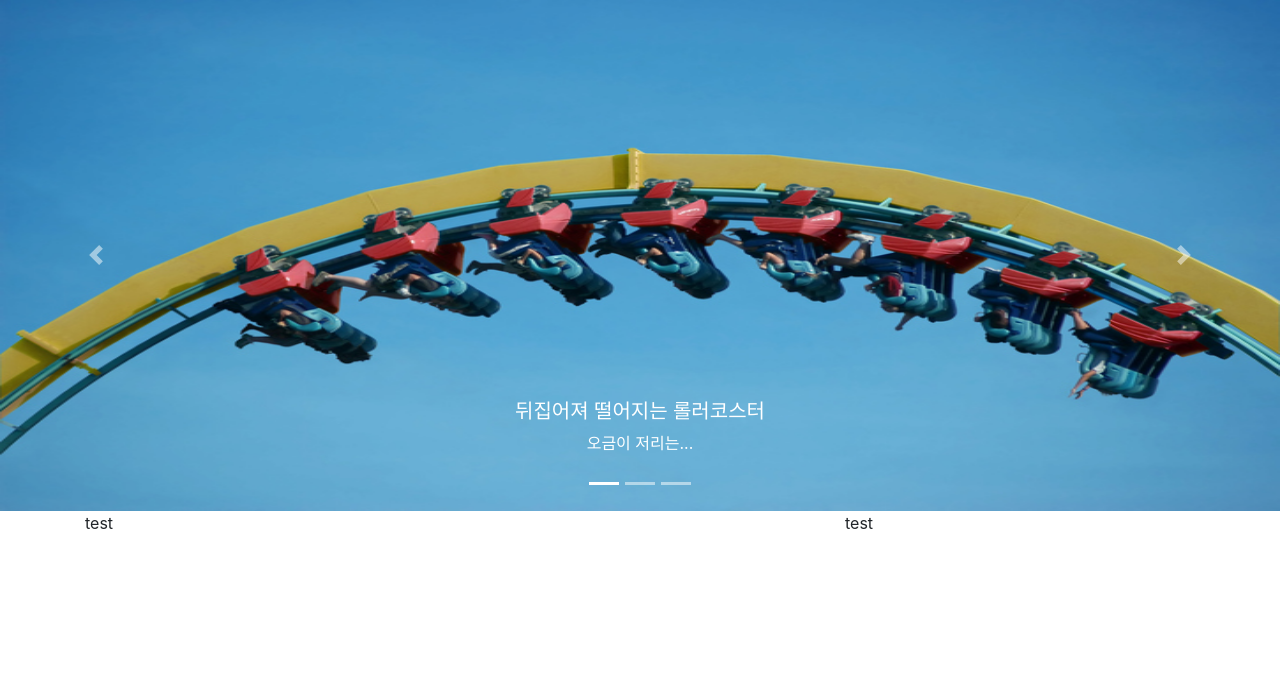
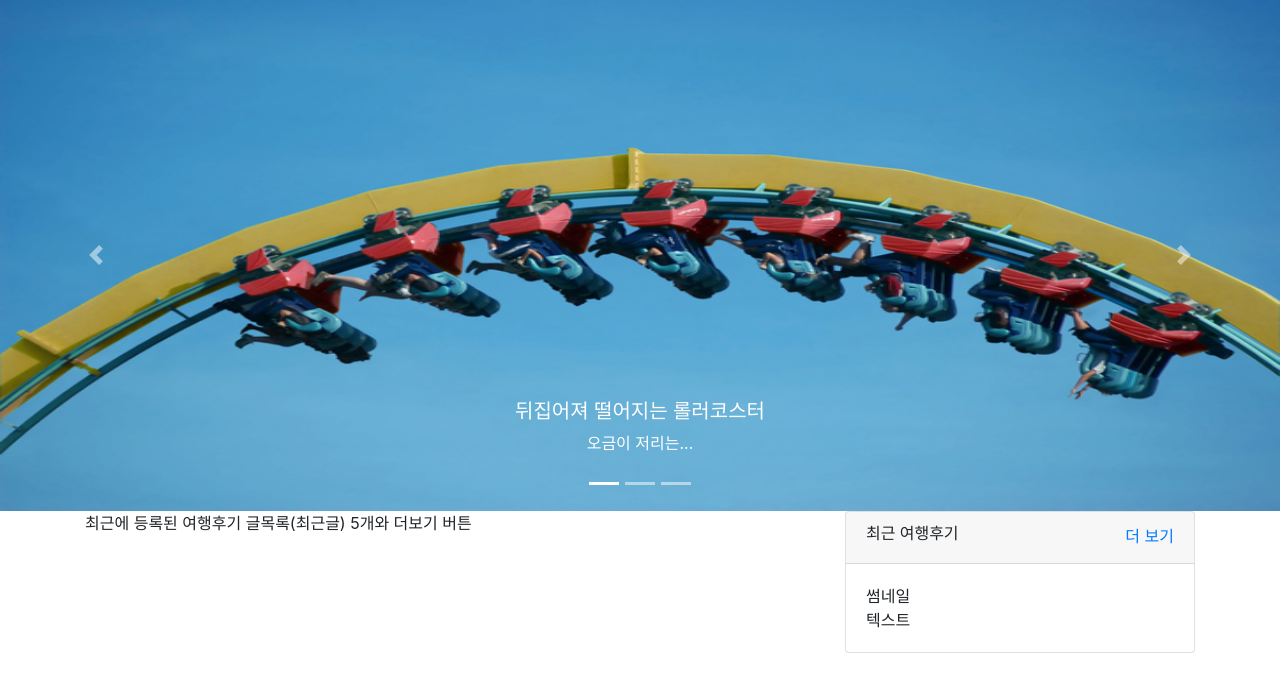
Before and after one commit to woosungchu/phpsetup, a PHP site: page / in a window 1280 px wide. Shown: the part 57-749 px from the top of the page. Run offline with PHP 8.4, Linux system fonts and the light colour scheme.

Commit message:
card play

```diff
--- a/css/index.css
+++ b/css/index.css
@@ -4,3 +4,5 @@ body{margin:0;}
 /* 카루셀 세로길이 지정 */
 #myCarousel .carousel-item{ height:32rem; background-color:#777;}
 #myCarousel .carousel-item img { height:32rem; min-width:100%;}
+
+.jc-spbt { justify-content: space-between;}
--- a/html/main.php
+++ b/html/main.php
@@ -42,8 +42,25 @@
 	<!-- inner page -->
 	<div class="container">
 		<div class="row">
-			<div class="col-8"> test </div>
-			<div class="col-4">test</div>
+			<div class="col-8">최근에 등록된 여행후기 글목록(최근글) 5개와 더보기 버튼</div>
+			<div class="col-4">
+				<div class="card">
+					<div id="" class="card-header d-flex jc-spbt">
+						<h6>최근 여행후기</h6>
+						<a href="">더 보기</a>
+					</div>
+					<div id="" class="card-body">
+						<div id="" class="">
+							<div id="" class="file-thumbnail">
+								썸네일
+							</div>
+							<div id="" class="">
+								텍스트
+							</div>
+						</div>
+					</div>
+				</div>
+			</div>
 		</div>
 	</div>
 </main>
```
Also changed, not shown: README.md.
